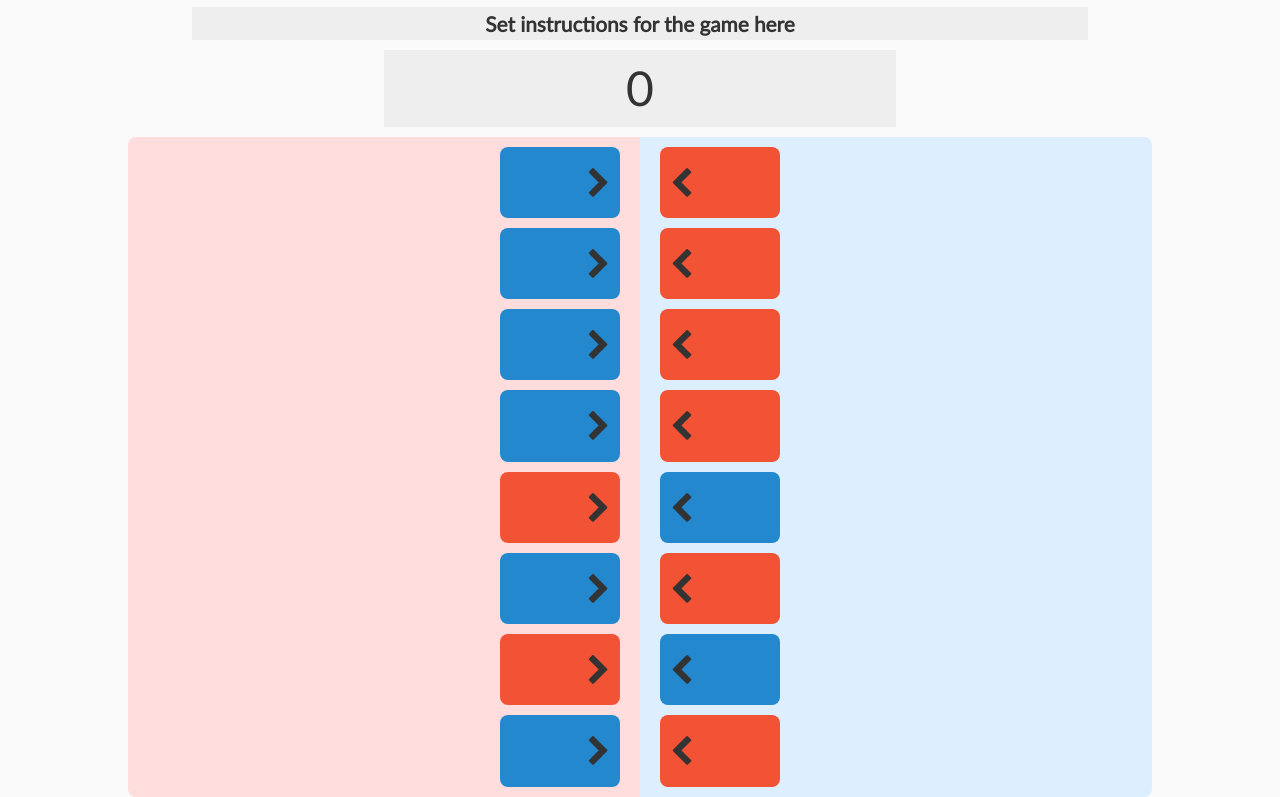
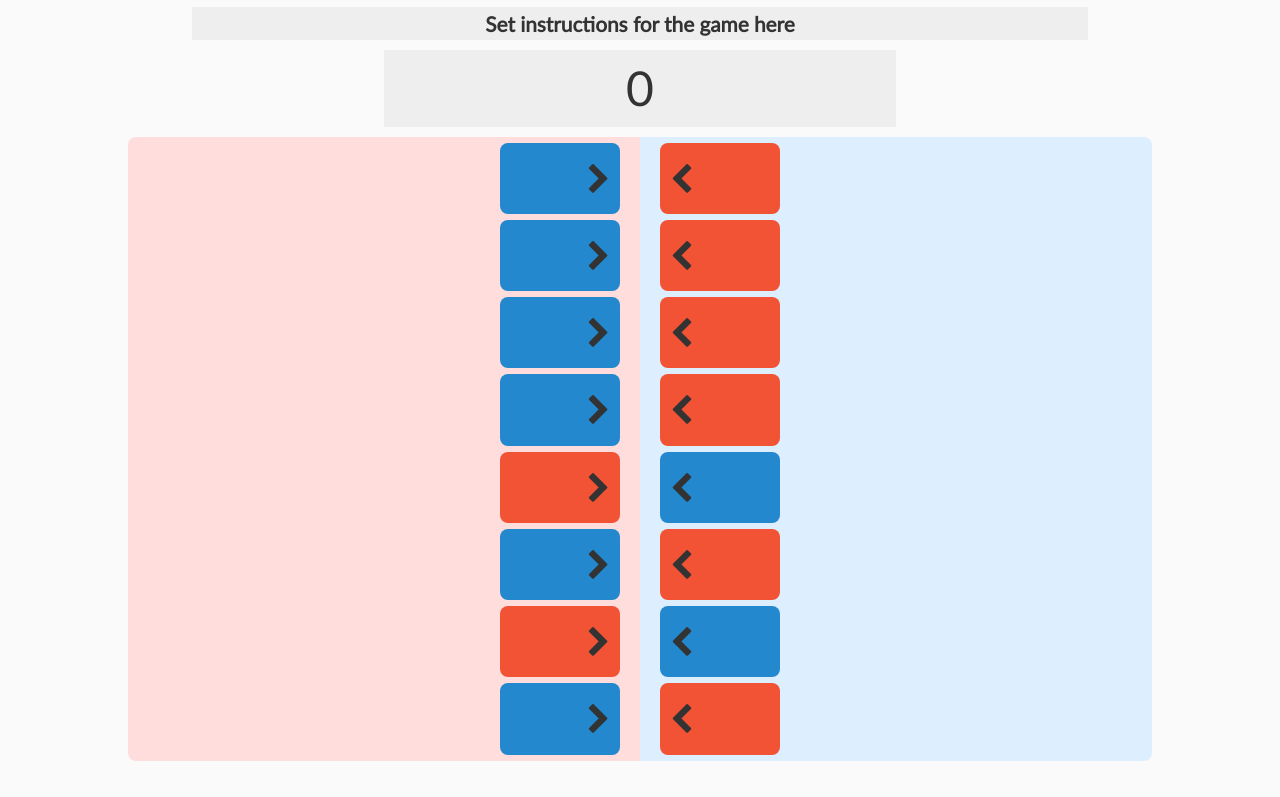
Before and after one commit to paulocoding/L-Switch, a website: page public/index.html in a window 1280 px wide. Shown: the part 80-877 px from the top of the page. After the commit the page ends 841 px from the top, so only its background shows below. Drawn offline with Linux system fonts and the light colour scheme.

Commit message:
changed blocks margin

```diff
--- a/source/scss/3-modules/game.scss
+++ b/source/scss/3-modules/game.scss
@@ -9,7 +9,6 @@
 		 display: block;
 		 width: 100px;
 		 font-size: 2rem;
-		 margin: 10px;
 		 border-radius: 8px;
 		 padding: 10px;
 		 background-color: #2388cd;
@@ -29,7 +28,7 @@
 	 background-color: #fdd;
 	 border-radius: 8px 0 0 8px;
 	 li{
-		 margin: 10px 20px 10px auto;
+		 margin: 6px 20px 6px auto;
 	 }
  }
  .game-right {
@@ -41,6 +40,6 @@
 	 background-color: #def;
 	 border-radius: 0 8px 8px 0;
 	 li{
-		 margin: 10px auto 10px 20px;
+		 margin: 6px auto 6px 20px;
 	 }
  }
```
Also changed, not shown: public/assets/css/3-modules/game.css, public/assets/css/styles.css.
